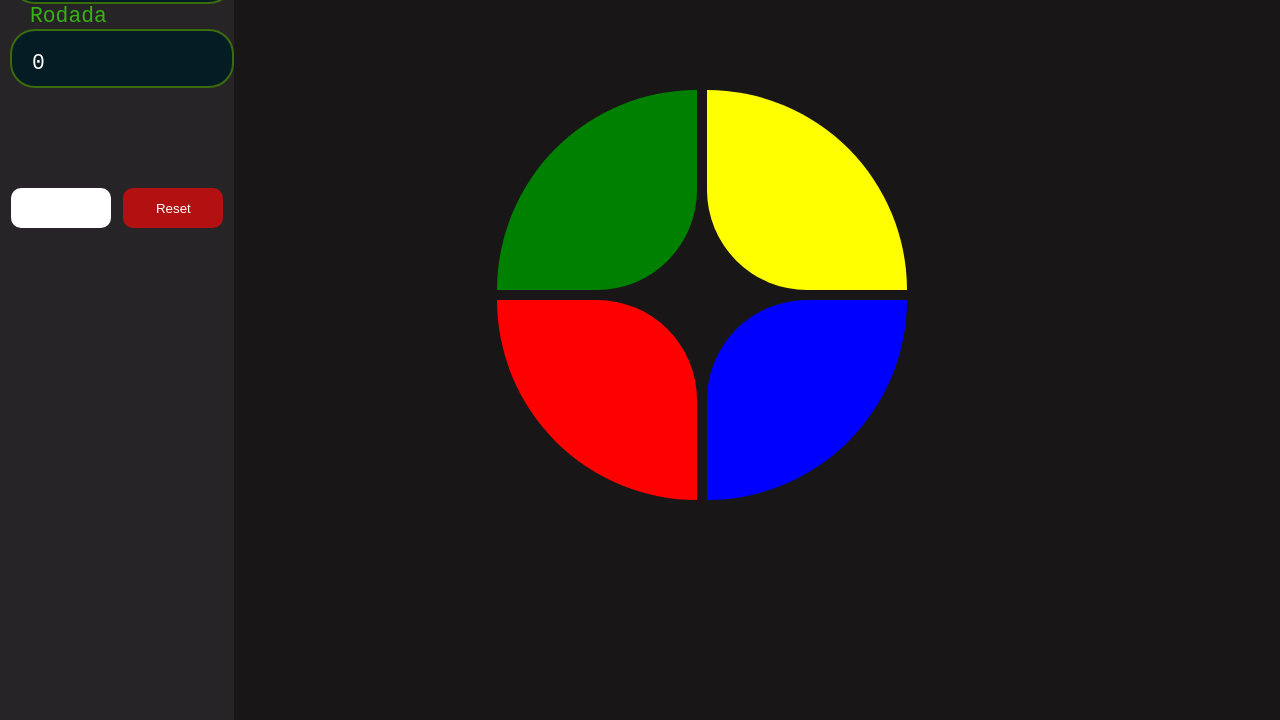
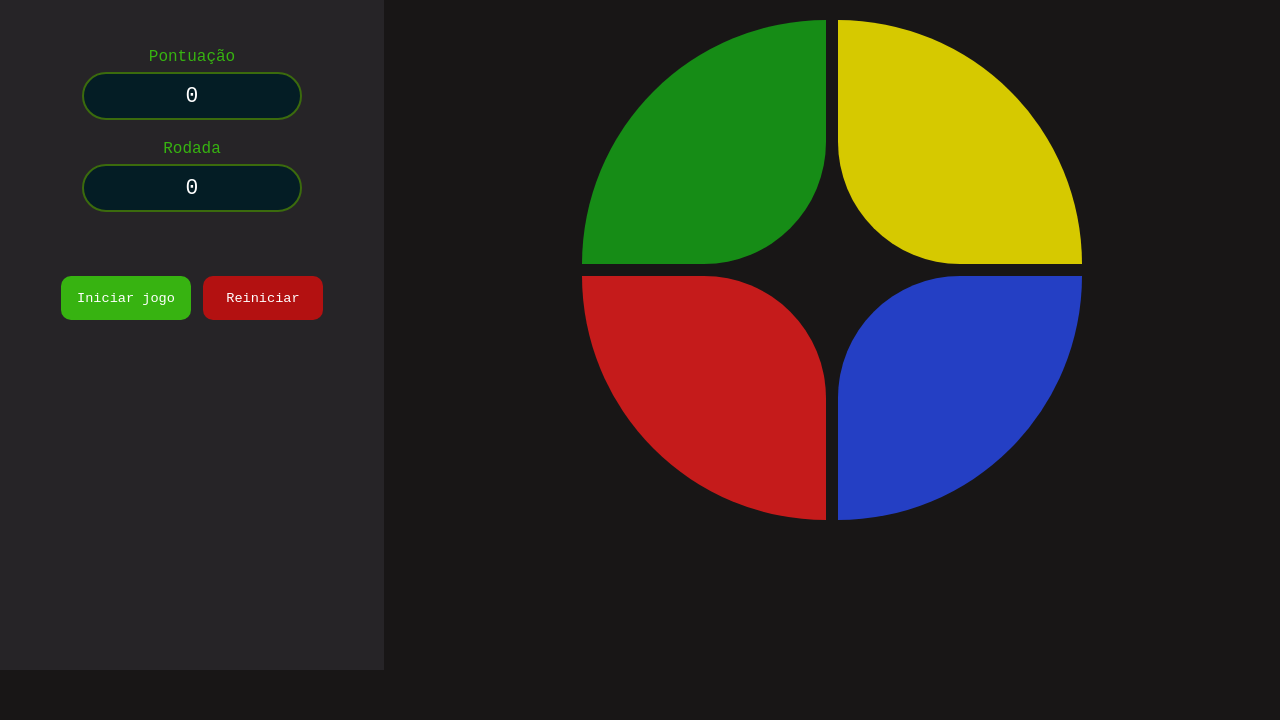
Before and after one commit to matheus-fernandes-ferreira/Projeto_Genius, a plain HTML site: page index.html in a window 1280 px wide. Shown: the part 130-850 px from the top of the page. After the commit the page ends 800 px from the top, so only its background shows below. Drawn offline with Linux system fonts and the light colour scheme.

Commit message:
Melhora layout e acessibilidade do jogo Genius
Co-authored-by: Copilot <223556219+Copilot@users.noreply.github.com>

```diff
--- a/index.html
+++ b/index.html
@@ -9,33 +9,35 @@
 </head>
 
 <body>
-    <section class="game-genius">
-
-        <div id="painel">
+    <main class="game-genius">
+        <aside id="painel" aria-label="Controles e placar">
+            <h1>Genius</h1>
             <div id="placar">
-                <label id="rod">Pontuação</label>
-                <p id="pontos">0</p>
-                <label id="rod">Rodada</label>
-                <p id="rodada">0</p>
+                <div class="score-item">
+                    <span class="label-placar">Pontuação</span>
+                    <p id="pontos">0</p>
+                </div>
+                <div class="score-item">
+                    <span class="label-placar">Rodada</span>
+                    <p id="rodada">0</p>
+                </div>
             </div>
 
             <div class="btn-start-reset">
-                <button onclick="iniciarJogo()" id="start">Start</button>
-                <button onclick="restGame()" id="reset">Reset</button>
+                <button type="button" id="start">Iniciar jogo</button>
+                <button type="button" id="reset">Reiniciar</button>
             </div>
-        </div>
+        </aside>
 
-
-
-        <div id="conteudo">
+        <section id="conteudo" aria-label="Tabuleiro do jogo">
             <div class="container">
-                <div id="btn1" class="button"></div>
-                <div id="btn2" class="button"></div>
-                <div id="btn3" class="button"></div>
-                <div id="btn4" class="button"></div>
+                <button type="button" id="btn1" class="button green" aria-label="Botão verde"></button>
+                <button type="button" id="btn2" class="button yellow" aria-label="Botão amarelo"></button>
+                <button type="button" id="btn3" class="button red" aria-label="Botão vermelho"></button>
+                <button type="button" id="btn4" class="button blue" aria-label="Botão azul"></button>
             </div>
-        </div>
-    </section>
+        </section>
+    </main>
 
     <script src="projetoGenius.js"></script>
 </body>
--- a/projetoGenius.js
+++ b/projetoGenius.js
@@ -3,18 +3,23 @@ var nivel = 1;
 var pontuacao = 0;
 var vetor = [1, 2, 3, 4];
 var sequenciaDoJogador = [];
+var sequenciaMaquina = [];
 var alerta = document.getElementById('pontos');
 var rodada = document.getElementById('rodada');
+var botoes = document.querySelectorAll('.button');
+var botaoStart = document.getElementById('start');
+var botaoReset = document.getElementById('reset');
 
 function gerarNumeroAleatorio() {
     return vetor[Math.floor(Math.random() * vetor.length)];
 }
-restGame()
-sequenciaMaquina = [];
+
 function iniciarJogo() {
-    //for (let i = 0; i < nivel; i++) {
-         sequenciaMaquina.push(gerarNumeroAleatorio());
-   // }
+    if (sequenciaDoJogador.length > 0) {
+        return;
+    }
+
+    sequenciaMaquina.push(gerarNumeroAleatorio());
     exibirSequencia();
 }
 
@@ -31,17 +36,16 @@ function exibirSequencia() {
 
 function piscar(numero) {
     var btn = document.getElementById('btn' + numero);
-    var corOriginal = btn.style.backgroundColor;
-    btn.style.backgroundColor = "white";
+    btn.classList.add('is-lit');
     setTimeout(function() {
-        btn.style.backgroundColor = corOriginal;
+        btn.classList.remove('is-lit');
     }, 500);
 }
 
-document.querySelectorAll('.button').forEach(button => {
+botoes.forEach(function(button) {
     button.addEventListener('click', function() {
-        var numero = this.id.replace('btn', '');
-        sequenciaDoJogador.push(parseInt(numero, 10));
+        var numero = parseInt(this.id.replace('btn', ''), 10);
+        sequenciaDoJogador.push(numero);
         if (sequenciaDoJogador.length === sequenciaMaquina.length) {
             verificarSequencia();
         }
@@ -49,8 +53,10 @@ document.querySelectorAll('.button').forEach(button => {
 });
 
 function verificarSequencia() {
-    let acertou = sequenciaDoJogador.every((element, index) => element === sequenciaMaquina[index]);
-    sequenciaDoJogador = []; // Resetar para a próxima rodada
+    var acertou = sequenciaDoJogador.every(function(element, index) {
+        return element === sequenciaMaquina[index];
+    });
+    sequenciaDoJogador = [];
     if (acertou) {
         rodada.innerHTML = nivel;
         nivel++;
@@ -58,19 +64,20 @@ function verificarSequencia() {
         alerta.innerHTML = pontuacao;
         iniciarJogo();
     } else {
-        alerta.innerHTML = pontuacao
-        // Reiniciar jogo ou parar aqui
-        alert('Que Pena, você errou! Tente novamente')
-        restGame()
+        alert('Que pena, você errou! Tente novamente.');
+        resetGame();
     }
 }
 
-function restGame()
-{
-    nivel = 0;
+function resetGame() {
+    nivel = 1;
     pontuacao = 0;
-    exibir = 0;
+    sequenciaDoJogador = [];
     sequenciaMaquina = [];
-    rodada.innerHTML = nivel;
+    rodada.innerHTML = 0;
     alerta.innerHTML = pontuacao;
 }
+
+botaoStart.addEventListener('click', iniciarJogo);
+botaoReset.addEventListener('click', resetGame);
+resetGame();
--- a/style.css
+++ b/style.css
@@ -1,218 +1,214 @@
 * {
+    box-sizing: border-box;
     margin: 0;
     padding: 0;
+}
 
+:root {
+    --background: #181616;
+    --panel: #262427;
+    --surface: #041d25;
+    --accent: #37b311;
+    --accent-hover: #52d52a;
 }
 
 body {
-    background: #181616;
+    min-height: 100vh;
+    background: var(--background);
+    color: #fff;
     font-family: 'Courier New', Courier, monospace;
     font-size: 16pt;
 }
 
-
 .game-genius {
     display: flex;
-    flex-direction: row;
-    align-items: center;
+    min-height: 100vh;
 }
 
 #painel {
     display: flex;
+    flex: 0 0 30%;
     flex-direction: column;
     align-items: center;
-    width: 30%x;
-    height: 100vh;
-    background-color: #262427;
-    padding-top: 50px;
+    min-height: 100vh;
+    padding: clamp(24px, 8vh, 64px) 24px;
+    background-color: var(--panel);
+}
+
+#painel h1 {
+    margin-bottom: clamp(24px, 8vh, 64px);
+    color: var(--accent);
+    font-size: clamp(1.8rem, 4vw, 2.8rem);
+}
+
+#placar {
+    display: flex;
+    flex-direction: column;
+    gap: 20px;
+    width: min(100%, 220px);
+    margin-bottom: clamp(32px, 8vh, 80px);
+}
+
+.score-item {
+    display: flex;
+    flex-direction: column;
+    gap: 6px;
+}
+
+.label-placar {
+    color: var(--accent);
+    font-size: 1rem;
+    text-align: center;
+}
+
+#pontos,
+#rodada {
+    width: 100%;
+    padding: 10px 16px;
+    border: 2px solid #3b6b0d;
+    border-radius: 25px;
+    background-color: var(--surface);
+    color: #fff;
+    text-align: center;
 }
 
 .btn-start-reset {
-    text-align: center;
+    display: flex;
+    flex-wrap: wrap;
+    justify-content: center;
+    gap: 12px;
 }
 
-#placar {
-    padding-bottom: 100px;
+.btn-start-reset button {
+    min-width: 120px;
+    min-height: 44px;
+    padding: 8px 16px;
+    border: 0;
+    border-radius: 10px;
+    color: #fff;
+    cursor: pointer;
+    font: inherit;
+    font-size: 0.85rem;
+    transition: background-color 0.2s ease, transform 0.2s ease;
 }
 
-#rod {
-    text-align: center;
-    margin-left: 30px;
-    margin-bottom: auto;
-    text-decoration: none;
-    color: #37b311;
-}
-
-#rodada {
-    color: #fff;
-    background-color: #041d25;
-    padding-left: 20px;
-    padding-top: 20px;
-    width: 200px;
-    height: 35px;
-    margin-top: 1px;
-    margin-left: 10px;
-    border: 2px solid #3b6b0d;
-    border-radius: 25px;
-}
-
-#pontos {
-    color: #ffffff;
-    background-color: #041d25;
-    padding-left: 20px;
-    padding-top: 20px;
-    width: 200px;
-    height: 35px;
-    margin-top: 1px;
-    margin-left: 10px;
-    border: 2px solid #3b6b0d;
-    border-radius: 25px;
+.btn-start-reset button:hover,
+.btn-start-reset button:focus-visible {
+    transform: translateY(-2px);
 }
 
 #start {
-    /* background: #37b311; */
-    background: #fff;
-    color: #fff;
-    border: none;
-    border-radius: 10px;
-    height: auto;
-    width: 100px;
-    height: 40px;
-    text-align: center;
+    background: var(--accent);
 }
 
-#start:hover {
-    background: #bbff83;
+#start:hover,
+#start:focus-visible {
+    background: var(--accent-hover);
 }
 
 #reset {
     background: #b31111;
-    color: #fff;
-    border: none;
-    border-radius: 10px;
-    width: 100px;
-    height: 40px;
 }
 
-#reset:hover {
-    background: #ff5c5c;
+#reset:hover,
+#reset:focus-visible {
+    background: #e13b3b;
 }
-
-
-
 
 #conteudo {
     display: flex;
-    width: 70%;
-    height: 100vh;
+    flex: 1;
+    min-width: 0;
+    min-height: 100vh;
+    align-items: center;
     justify-content: center;
-    align-items: center;
+    padding: 24px;
 }
 
-
 .container {
-    width: 500px;
-    flex-wrap: wrap;
-    display: flex;
-    align-items: center;
-    align-content: center;
-    justify-content: center;
+    display: grid;
+    grid-template-columns: repeat(2, minmax(0, 1fr));
+    width: min(90vw, 500px);
+    aspect-ratio: 1;
+    gap: clamp(6px, 1vw, 12px);
 }
 
-
-
-#btn1 {
-    width: 200px;
-    height: 200px;
-    margin-left: 40px;
-    margin-bottom: 10px;
-    border-bottom-right-radius: 50%;
-    border-top-left-radius: 100%;
-    background-color: green;
-
+.button {
+    width: 100%;
+    height: 100%;
+    border: 0;
+    cursor: pointer;
+    transition: filter 0.2s ease, transform 0.2s ease;
 }
 
-#btn2 {
-    width: 200px;
-    height: 200px;
-    margin-left: 10px;
-    margin-bottom: 10px;
-    border-bottom-left-radius: 50%;
-    border-top-right-radius: 100%;
-    background-color: yellow;
-
+.button:hover,
+.button:focus-visible {
+    filter: brightness(1.35);
+    transform: scale(1.02);
 }
 
-#btn3 {
-    width: 200px;
-    height: 200px;
-    margin-left: 40px;
-    border-top-right-radius: 50%;
-    border-bottom-left-radius: 100%;
-    background-color: red;
+.button:active,
+.button.is-lit {
+    filter: brightness(2);
 }
 
-#btn4 {
-    width: 200px;
-    height: 200px;
-    margin-left: 10px;
-    border-top-left-radius: 50%;
-    border-bottom-right-radius: 100%;
-    background-color: blue;
+.green {
+    border-top-left-radius: 100%;
+    border-bottom-right-radius: 50%;
+    background-color: #168c16;
 }
 
-
-
-
-#btn1:active {
-    background-color: rgb(12, 48, 8);
-    transition: 0.5s;
+.yellow {
+    border-top-right-radius: 100%;
+    border-bottom-left-radius: 50%;
+    background-color: #d6c900;
 }
 
-#btn2:active {
-    background-color: rgb(70, 70, 19);
-    transition: 0.5s;
+.red {
+    border-bottom-left-radius: 100%;
+    border-top-right-radius: 50%;
+    background-color: #c51b1b;
 }
 
-#btn3:active {
-    background-color: rgb(88, 13, 13);
-    transition: 0.5s;
-}
-
-#btn4:active {
-    background-color: rgb(22, 19, 70);
-    transition: 0.5s;
-}
-
-#btn1:hover {
-    background-color: rgb(91, 255, 91)
-}
-
-#btn2:hover {
-    background-color: rgb(255, 255, 149);
-}
-
-#btn3:hover {
-    background-color: rgb(255, 99, 99);
-}
-
-#btn4:hover {
-    background-color: rgb(112, 112, 254);
+.blue {
+    border-bottom-right-radius: 100%;
+    border-top-left-radius: 50%;
+    background-color: #243fc4;
 }
 
 @media (max-width: 720px) {
     .game-genius {
-        flex-direction: column-reverse;
+        flex-direction: column;
     }
 
     #painel {
-        width: 100vw;
-        height: 200px;
-        padding-top: 5px;
+        width: 100%;
+        min-height: auto;
+        padding: 24px 16px;
     }
-#placar{
-    flex-direction: row;
-    width: 100vw;
-    margin: 20px;
+
+    #painel h1 {
+        margin-bottom: 20px;
+    }
+
+    #placar {
+        flex-direction: row;
+        width: min(100%, 460px);
+        margin-bottom: 20px;
+    }
+
+    #conteudo {
+        min-height: auto;
+        padding: 32px 16px 48px;
+    }
 }
+
+@media (max-width: 420px) {
+    body {
+        font-size: 14pt;
+    }
+
+    .btn-start-reset button {
+        min-width: 110px;
+    }
 }
```
